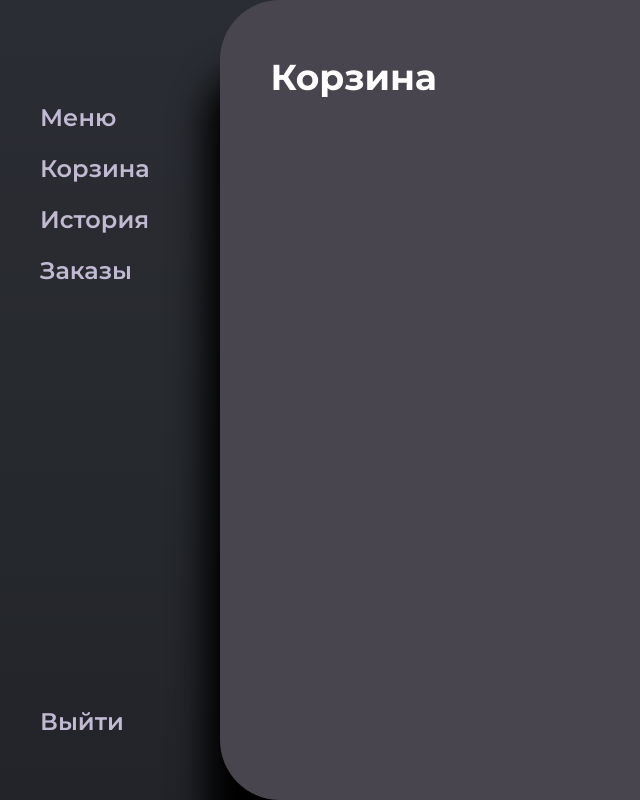
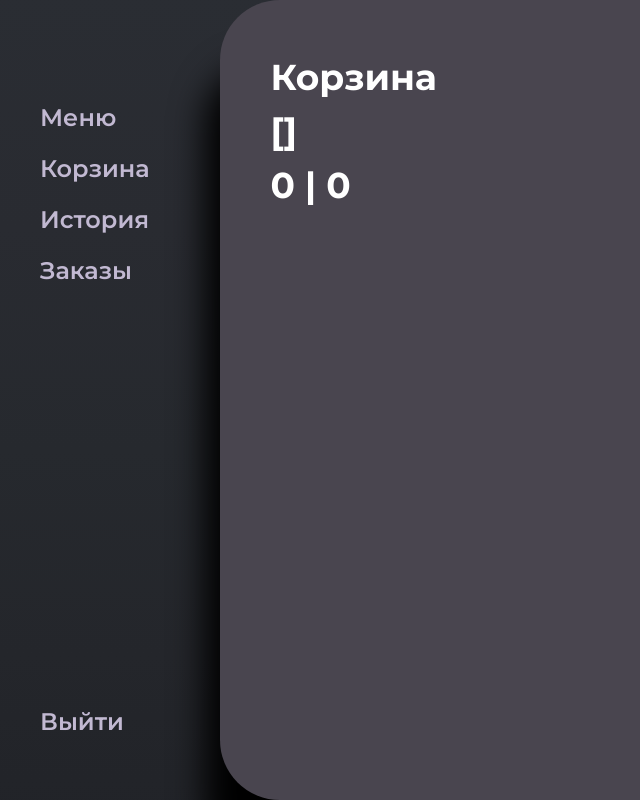
Before and after one commit to ChaosAttractor/coursework-ordering-food, a Vue app in the folder frontend/: page /dashboard/cart in a window 1280 px wide. Shown: the whole page, without its empty margins (0-640 px from the left). Built offline with nearby package versions, Linux system fonts and the light colour scheme.

Commit message:
created CartStore

```diff
--- a/frontend/src/components/FoodItem.vue
+++ b/frontend/src/components/FoodItem.vue
@@ -15,6 +15,7 @@
 
       <button
         class="mr-[30px] font-montserrat text-[24px] p-[5px] font-bold bg-alt-white shadow-sidebar rounded-[60px] self-end"
+        @click="cartStore.addToCart(item)"
       >
         купить
       </button>
@@ -23,8 +24,10 @@
 </template>
 
 <script setup>
+import { useCartStore } from "../store/CartStore";
 import { computed } from "vue";
 
+const cartStore = useCartStore();
 const props = defineProps({
   item: {
     product_id: Number,
--- /dev/null
+++ b/frontend/src/store/CartStore.js
@@ -0,0 +1,52 @@
+import { defineStore } from "pinia";
+import { computed, ref } from "vue";
+
+export const useCartStore = defineStore("CartStore", () => {
+  const cartItems = ref([]);
+  const total = computed(() => {
+    let result = [];
+
+    if (cartItems.value.length) {
+      for (let item of cartItems.value) {
+        result.push(item.price * item.qnt);
+      }
+      result = result.reduce((sum, el) => parseInt(sum) + parseInt(el));
+      return result;
+    } else {
+      return 0;
+    }
+  });
+  const itemsInCart = computed(() => {
+    let result = [];
+
+    if (cartItems.value.length) {
+      for (let item of cartItems.value) {
+        result.push(item.qnt);
+      }
+      result = result.reduce((sum, el) => parseInt(sum) + parseInt(el));
+      return result;
+    } else {
+      return 0;
+    }
+  });
+  const addToCart = (item) => {
+    if (cartItems.value.includes(item)) {
+      item.qnt++;
+    } else {
+      item.qnt = 1;
+      cartItems.value.push(item);
+    }
+  };
+  const removeFromCart = (item) => {
+    if (cartItems.value.includes(item)) {
+      if (item.qnt > 1) {
+        item.qnt--;
+      } else {
+        let index = cartItems.value.indexOf(item);
+        cartItems.value.splice(index, 1);
+      }
+    }
+  };
+
+  return { cartItems, total, itemsInCart, addToCart, removeFromCart };
+});
--- a/frontend/src/store/FilterStore.js
+++ b/frontend/src/store/FilterStore.js
@@ -1,7 +1,8 @@
 import { defineStore } from "pinia";
+import { ref } from "vue";
 
-export const useFilterStore = defineStore("FilterStore", {
-  state: () => ({
-    rangeValue: [0, 500],
-  }),
+export const useFilterStore = defineStore("FilterStore", () => {
+  const rangeValue = ref([0, 500]);
+
+  return { rangeValue };
 });
--- a/frontend/src/views/CartView.vue
+++ b/frontend/src/views/CartView.vue
@@ -1,7 +1,17 @@
 <template>
   <div>
     <p class="text-[36px] font-montserrat font-bold text-white">Корзина</p>
+    <p class="text-[36px] font-montserrat font-bold text-white">
+      {{ cartStore.cartItems }}
+    </p>
+    <p class="text-[36px] font-montserrat font-bold text-white">
+      {{ cartStore.total }} | {{ cartStore.itemsInCart }}
+    </p>
   </div>
 </template>
 
-<script setup></script>
+<script setup>
+import { useCartStore } from "../store/CartStore";
+
+const cartStore = useCartStore();
+</script>
```
